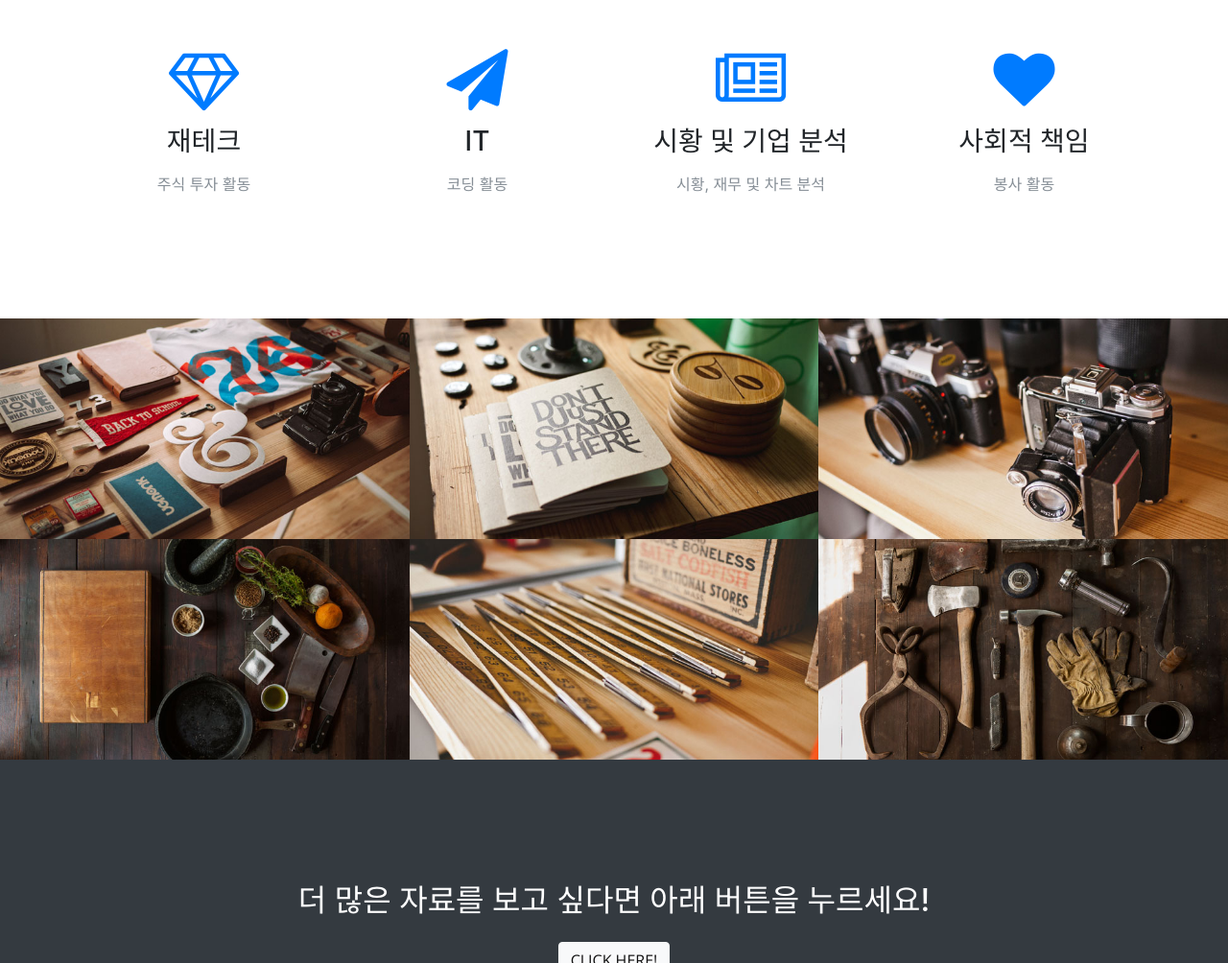
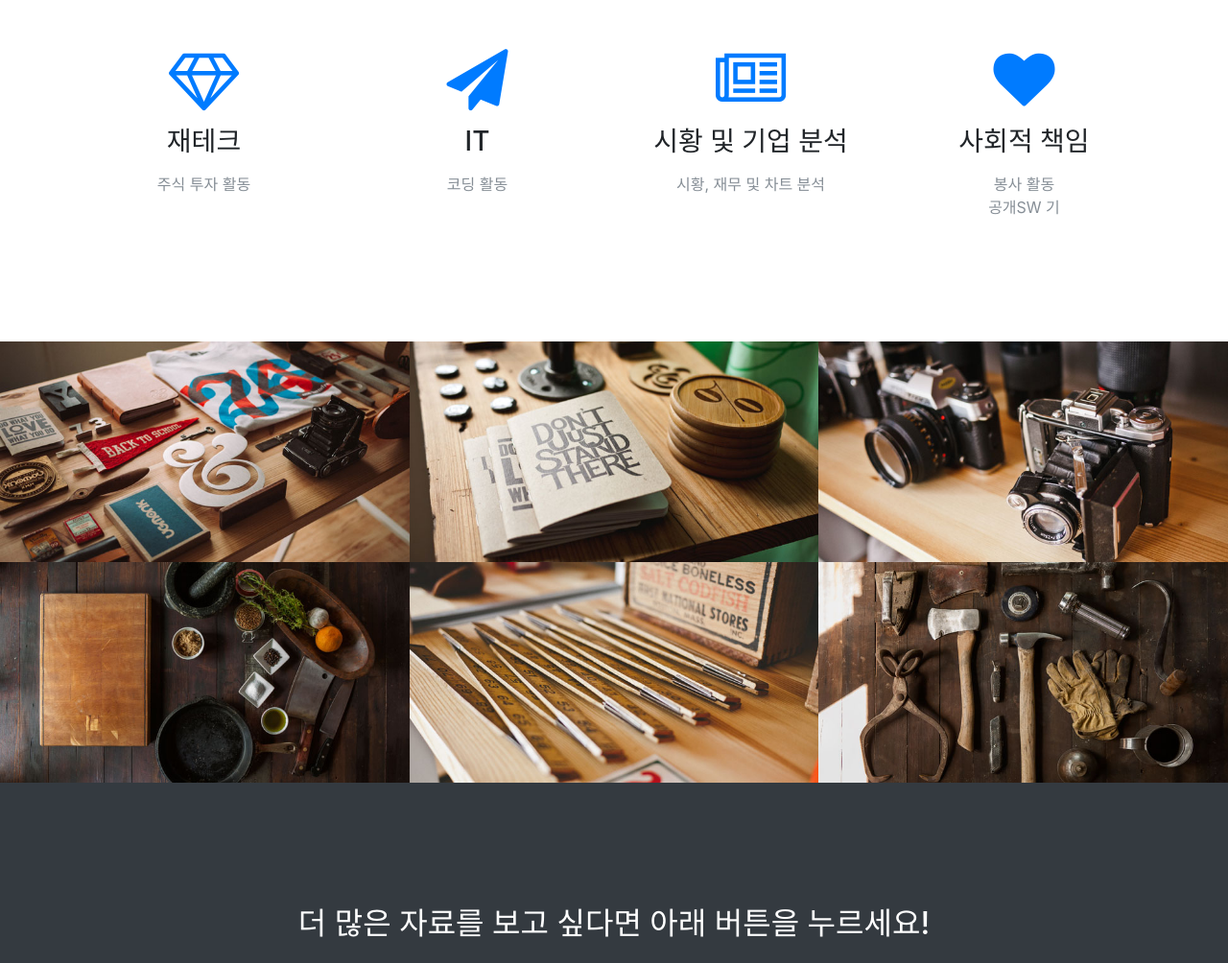
Before and after one commit to mschoi17/mschoi17.github.io, a website with bundled scripts: page index.html in a window 1280 px wide. Shown: the part 1442-2446 px from the top of the page at 96% size. Built offline with nearby package versions, Linux system fonts and the light colour scheme.

Commit message:
Update index.html

```diff
--- a/index.html
+++ b/index.html
@@ -121,6 +121,7 @@
               <i class="fa fa-4x fa-heart text-primary mb-3 sr-icons"></i>
               <h3 class="mb-3">사회적 책임</h3>
               <p class="text-muted mb-0">봉사 활동</p>
+              <p class="text-muted mb-0">공개SW 기</p>
             </div>
           </div>
         </div>
```
